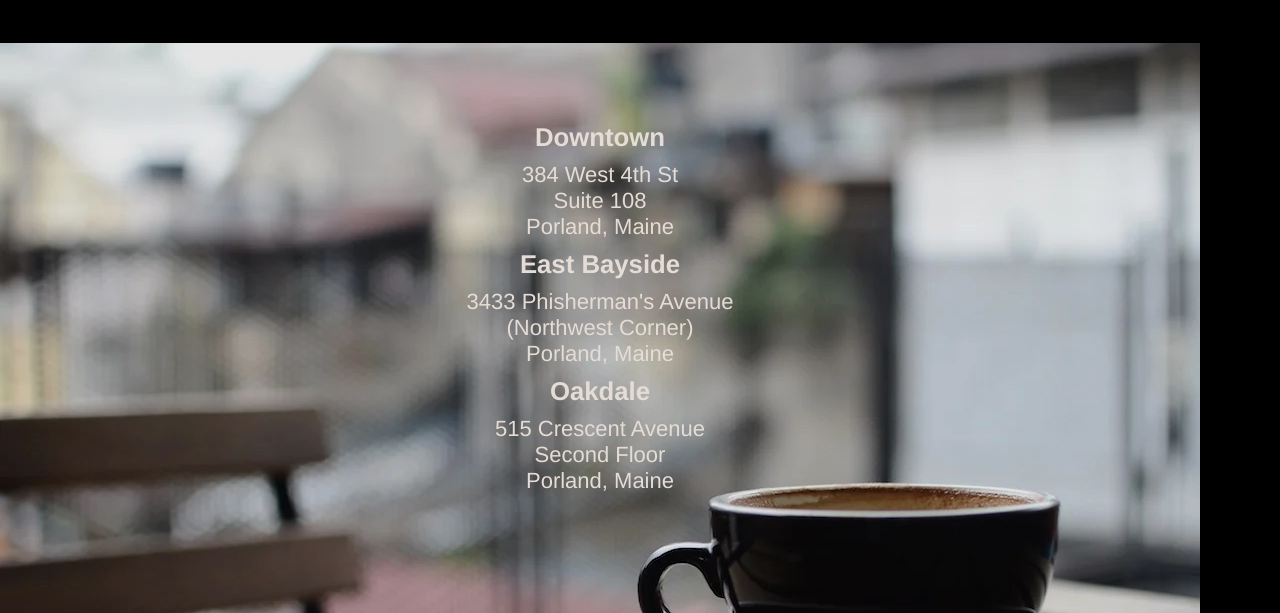
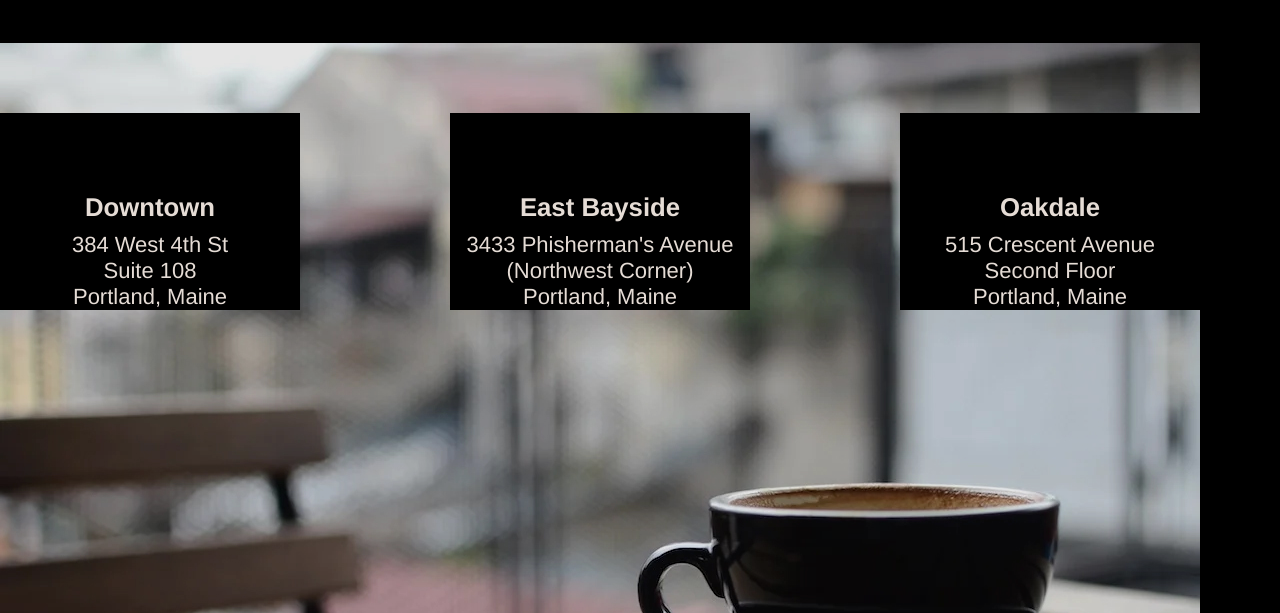
Before and after one commit to JanarStewart/Tea_Cozy, a plain HTML site: page index.html in a window 1280 px wide. Shown: the part 1497-2110 px from the top of the page. Drawn offline with Linux system fonts and the light colour scheme.

Commit message:
add address in boxes

```diff
--- a/CSS/style.css
+++ b/CSS/style.css
@@ -29,7 +29,6 @@ header {
   justify-content: space-between;
   flex-wrap: wrap;
 }
-
 
 .logo {
   height: 50px;
@@ -105,10 +104,19 @@ a {
 }
 
 #locations .addresses {
-  display: inline;
-  height:400px;
+  display: flex;
+  flex-wrap: wrap;
+  justify-content: space-between;
+  align-items: center;
+  text-align: center;
+}
+
+#locations .address {
+  background-color: black;
+  color: seashell;
+  width:300px;
   padding-top: 70px;
-
+  opacity: 1;
 }
 
 footer {
--- a/index.html
+++ b/index.html
@@ -77,20 +77,26 @@
       <section>
         <div id="locations">
           <div class="addresses">
+            <div class="address">
               <h3>Downtown</h3>
               <p>384 West 4th St</p>
               <p>Suite 108</p>
-            <p>Porland, Maine</p>
+              <p>Portland, Maine</p>
+            </div>
 
+            <div class="address">
               <h3>East Bayside</h3>
               <p>3433 Phisherman's Avenue</p>
               <p>(Northwest Corner)</p>
-            <p>Porland, Maine</p>
+              <p>Portland, Maine</p>
+            </div>
 
+            <div class="address">
               <h3>Oakdale</h3>
               <p>515 Crescent Avenue</p>
               <p>Second Floor</p>
-            <p>Porland, Maine</p>
+              <p>Portland, Maine</p>
+            </div>
           </div>
       </div>
       </section>
```
Lines whose indentation alone changed are shown as unchanged.
